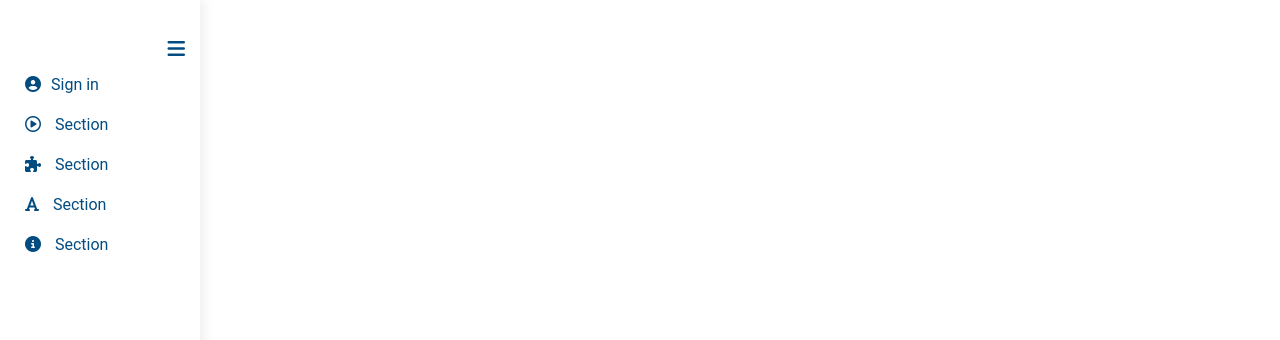
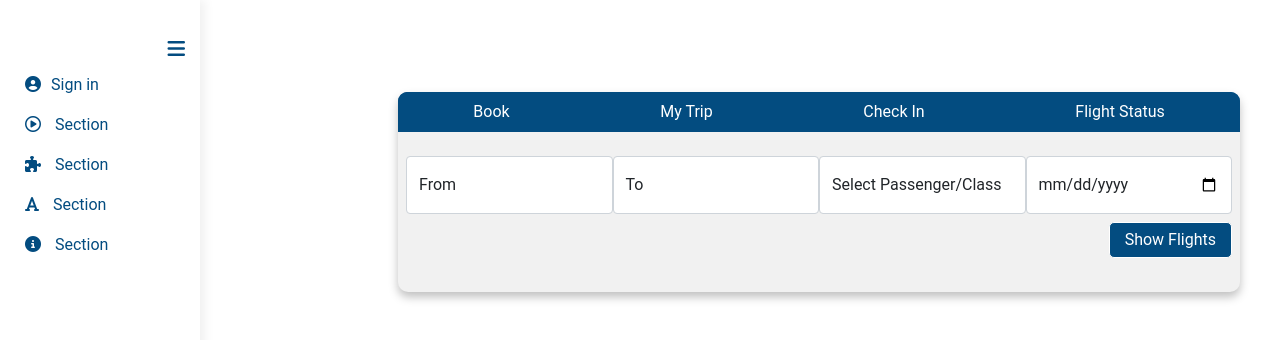
Before and after one commit to shamsurlm10/Q-Air, a Flask app: page /users/ in a window 1280 px wide. Shown: the top 340 px of the page. Run offline with Flask 2, Linux system fonts and the light colour scheme; some libraries are stand-ins or nearby versions.

Commit message:
feat : Implemented homepage, homepage pill design

```diff
--- a/qair/__init__.py
+++ b/qair/__init__.py
@@ -68,7 +68,7 @@ import qair.models
 # from flaskr.api.post import posts
 # from flaskr.api.reply import replies
 # from flaskr.events.routes import events
-# from flaskr.mains.routes import mains
+from qair.mains.routes import mains
 # from flaskr.notifications.routes import notifications
 # from flaskr.profiles.routes import profiles
 from qair.users.routes import users
@@ -76,7 +76,7 @@ from qair.users.routes import users
 # Registering blueprints
 app.register_blueprint(users)
 # app.register_blueprint(profiles)
-# app.register_blueprint(mains)
+app.register_blueprint(mains)
 # app.register_blueprint(admins)
 # app.register_blueprint(events)
 # app.register_blueprint(notifications)
--- /dev/null
+++ b/qair/static/JS/mains/homepage.js
@@ -0,0 +1,36 @@
+window.onload = function () {
+    main()
+}
+
+var pillsBook = document.getElementById("pills-book")
+var pillsmytrip = document.getElementById("pills-mytrip")
+var pillscheckin = document.getElementById("pills-checkin")
+var pillsflightstatus = document.getElementById("pills-flightstatus")
+
+function onPillClick(str){
+    if(str === 'book'){
+        pillsBook.className = 'd-block'
+        pillsmytrip.className = 'd-none'
+        pillscheckin.className = 'd-none'
+        pillsflightstatus.className = 'd-none'
+    }
+    else if(str === 'mytrip'){
+        pillsBook.className = 'd-none'
+        pillsmytrip.className = 'd-block'
+        pillscheckin.className = 'd-none'
+        pillsflightstatus.className = 'd-none'
+    }
+    else if(str === 'checkin'){
+        pillsBook.className = 'd-none'
+        pillsmytrip.className = 'd-none'
+        pillscheckin.className = 'd-block'
+        pillsflightstatus.className = 'd-none'
+    }
+    else if(str === 'flightstatus'){
+        pillsBook.className = 'd-none'
+        pillsmytrip.className = 'd-none'
+        pillscheckin.className = 'd-none'
+        pillsflightstatus.className = 'd-block'
+    }
+
+}
--- /dev/null
+++ b/qair/static/style/mains/homepage.css
@@ -0,0 +1,59 @@
+.card-l{
+    width:fit-content;
+    border:2px;
+    background-color:#f1f1f1;
+    box-shadow: 0px 5px 10px rgba(0, 0, 0, 0.25);
+    border-radius: 10px;
+    align-items: center;
+    min-height: 25vh;
+    min-width: 842px;
+}
+.btn-nav-pills{
+    border-radius: 10px;
+    padding: 0 auto;
+    background: rgb(2,0,36);
+    background: linear-gradient(90deg, rgba(0,39,93,1) 0%, rgba(3,73,125,1) 51%, rgba(8,98,162,1) 100%);
+
+}
+/* .btn-nav, .btn-nav:focus {
+    min-width: 202px;
+    color: #ffffff;
+} */
+
+.active, .pill-btn:hover {
+    background-color: #f6f6f6 !important;
+    color: #034C80 !important;
+}
+
+.event-status-top-bar {
+    background-color: #F1F1F1;
+    border-radius: 10px;
+    padding: 10px 15px;
+}
+.pill-btn, .pill-btn:focus{
+    text-align: center;
+    text-decoration: none;
+    cursor: pointer;
+    flex-grow: 1;
+    color: #ffffff;
+    border: 0;
+    background-color: #034C80;
+}
+.pill-btn:nth-child(1){
+    border-radius: 9px 0px 0px 0px;
+}
+.pill-btn:nth-child(4){
+    border-radius: 0px 9px 0px 0px;
+}
+.sub{
+    color: #ffffff;
+    background-color: #034C80;
+    border-radius: 5px;
+    padding: 5px 15px;
+    border: 1px solid;
+}
+
+.sub:hover{
+    color: #034C80;
+    background-color: #ffffff;
+}
--- a/qair/templates/mains/homepage.html
+++ b/qair/templates/mains/homepage.html
@@ -2,12 +2,115 @@
 {% block title %} Homepage {% endblock %}
 
 {% block css%}
-<link rel="stylesheet" href="{{url_for('static', filename='style/users/log-reg.css')}}">
+<link rel="stylesheet" href="{{url_for('static', filename='style/mains/homepage.css')}}">
 {% endblock %}
 
 {% block content %}
-<div class="card" style="height: 265px; width:824px; border: 2px;">
-    <div class="card-body">
-    </div>
-  </div>
+        <div class="container mt-5">
+          <div class="row">
+            <div class="col-md-8 offset-md-2">
+              <div class="mt-4">
+                <div class="card-l p-0">
+                  <div class="d-flex flex-row btn-nav-pills">
+                    <button class="p-2 btn-nav pill-btn" onclick="onPillClick('book')">Book</button>
+                    <button class="p-2 btn-nav pill-btn" onclick="onPillClick('mytrip')">My Trip</button>
+                    <button class="p-2 btn-nav pill-btn" onclick="onPillClick('checkin')">Check In</button>
+                    <button class="p-2 btn-nav pill-btn" onclick="onPillClick('flightstatus')">Flight Status</button>
+                  </div>
+                  <div id="pills-book">
+                    <form action="">
+                      <div class="row g-0 px-2 mt-4">
+                        <div class="col form-floating">
+                          <input class="form-control" placeholder="Leave a comment here" id="floatingTextarea"/>
+                          <label for="floatingTextarea">From</label>
+                        </div>
+                        <div class="col form-floating">
+                          <input class="form-control" placeholder="Leave a comment here" id="floatingTextarea"/>
+                          <label for="floatingTextarea">To</label>
+                        </div>
+                        <div class="col">
+                          <select class="form-control" style="height: 100%;" name="" id="">
+                            <option value="">
+                              Select Passenger/Class
+                            </option>
+                            <option value="">
+                              Economy
+                            </option>
+                            <option value="">
+                              Business
+                            </option>
+                            <option value="">
+                              Premium
+                            </option>
+                          </select>
+                        </div>
+                        <div class="col">
+                          <input type="date" class="form-control" placeholder="Leave a comment here" id="floatingTextarea" style="height: 100%;"/>
+                        </div>
+                      </div>
+                      <div class="d-flex flex-row-reverse align-items-center">
+                        <button class="sub m-2" type="submit">Show Flights</button>
+                      </div>
+                    </form>
+                  </div>
+                  <div id="pills-mytrip" class="d-none">
+                    <form action="">
+                      <div class="row g-0 px-2 mt-4">
+                        <div class="col form-floating">
+                          <input class="form-control" placeholder="Leave a comment here" id="floatingTextarea"/>
+                          <label for="floatingTextarea">Booking reference</label>
+                        </div>
+                        <div class="col form-floating">
+                          <input class="form-control" placeholder="Leave a comment here" id="floatingTextarea"/>
+                          <label for="floatingTextarea">Last name</label>
+                        </div>
+                      </div>
+                      <div class="d-flex flex-row-reverse align-items-center">
+                        <button class="sub m-2" type="submit">Retrieve booking</button>
+                      </div>
+                    </form>
+                  </div>
+                  <div id="pills-checkin" class="d-none">
+                    <form action="">
+                      <div class="row g-0 px-2 mt-4">
+                        <div class="col form-floating">
+                          <input class="form-control" placeholder="Leave a comment here" id="floatingTextarea"/>
+                          <label for="floatingTextarea">Booking reference</label>
+                        </div>
+                        <div class="col form-floating">
+                          <input class="form-control" placeholder="Leave a comment here" id="floatingTextarea"/>
+                          <label for="floatingTextarea">Last name</label>
+                        </div>
+                      </div>
+                      <div class="d-flex flex-row-reverse align-items-center">
+                        <button class="sub m-2" type="submit">Check-in</button>
+                      </div>
+                    </form>
+                  </div>
+                  <div id="pills-flightstatus" class="d-none">
+                    <form action="">
+                      <div class="row g-0 px-2 mt-4">
+                        <div class="col form-floating">
+                          <input class="form-control" placeholder="Leave a comment here" id="floatingTextarea"/>
+                          <label for="floatingTextarea">From/Flight number</label>
+                        </div>
+                        <div class="col form-floating">
+                          <input class="form-control" placeholder="Leave a comment here" id="floatingTextarea"/>
+                          <label for="floatingTextarea">To</label>
+                        </div>
+                        <div class="col">
+                          <input type="date" class="form-control" placeholder="Leave a comment here" id="floatingTextarea" style="height: 100%;"/>
+                        </div>
+                      </div>
+                      <div class="d-flex flex-row-reverse align-items-center">
+                        <button class="sub m-2" type="submit">Submit</button>
+                      </div>
+                    </form>
+                  </div>
+              </div>
+            </div>
+          </div>
+        </div>
+<script src="{{url_for('static',filename='JS/mains/homepage.js')}}">
+</script>
 {% endblock %}
```
Also changed, not shown: qair/mains/routes.py (added, +11 -0 lines), qair/mains/__init__.py (added), qair/mains/forms.py (added), qair/mains/utils.py (added).
